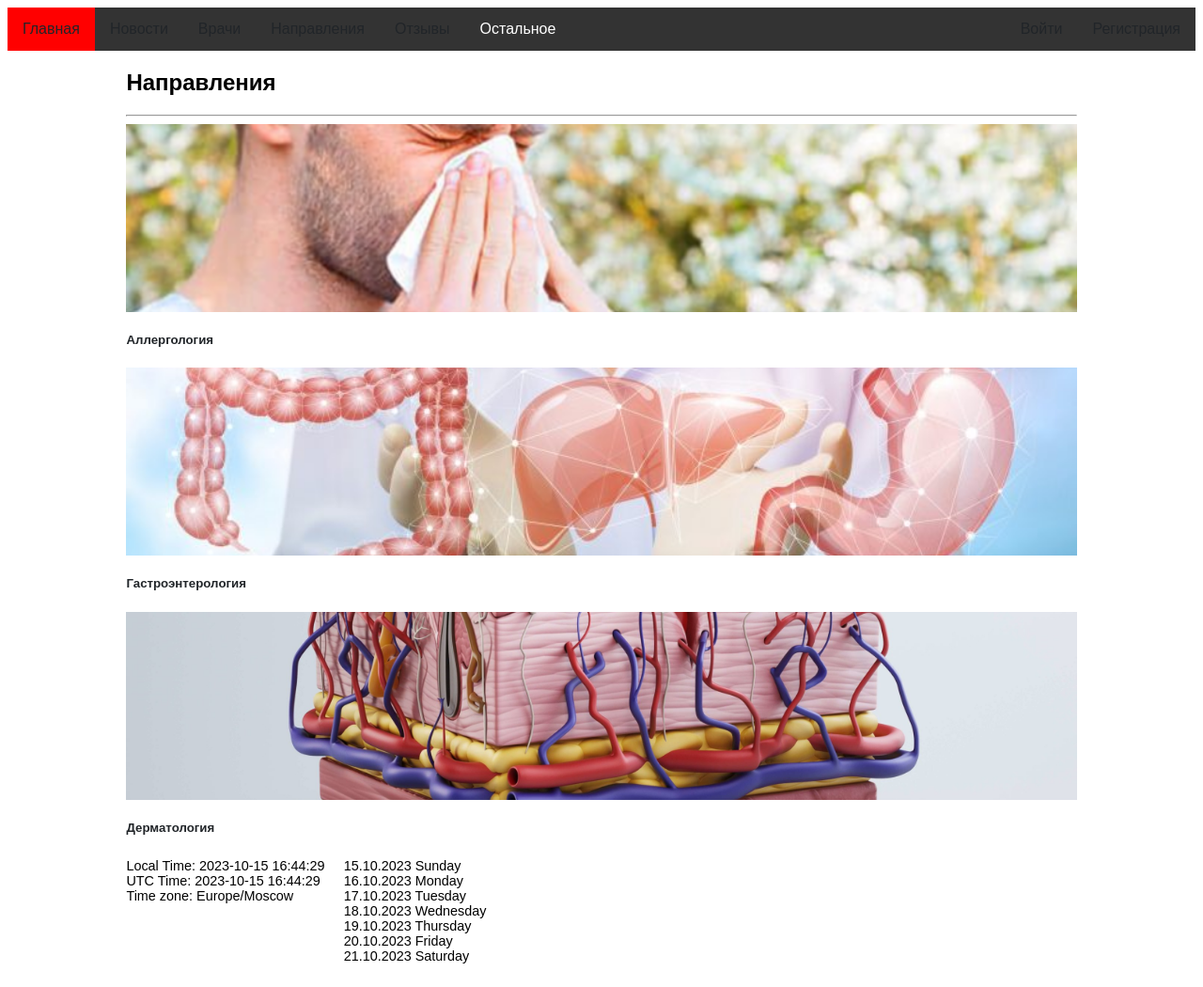
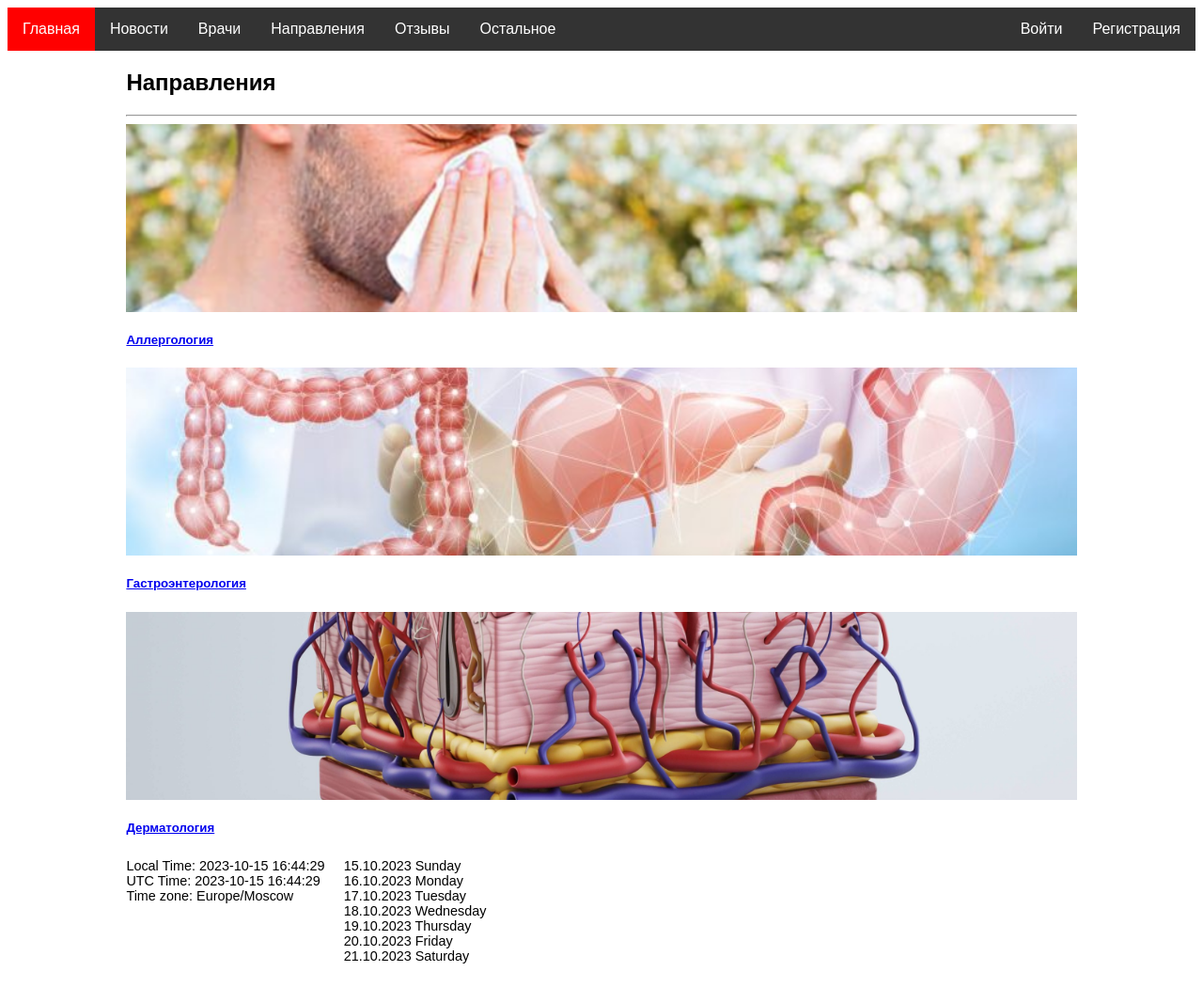
Before and after one commit to denis-pptx/Django-MedicalCenter, a Django app: page /services/categories/ in a window 1280 px wide, with the pointer over the restyled element. Shown: the whole page at 94% size. Run offline with Django 4.2, Linux system fonts and the light colour scheme; data comes from the database, SQL or seed files in the repository; both versions use the stored data as it was after the commit; some libraries are stand-ins or nearby versions.

Commit message:
in categories list removed non link decoration

```diff
--- a/services/static/services/css/styles.css
+++ b/services/static/services/css/styles.css
@@ -28,8 +28,3 @@
     width: 100%;
     height: 100%;
 }
-
-a:hover, a:visited, a:link, a:active {
-  text-decoration: none;
-  color: #212529;
-}
```
Also changed, not shown: db.sqlite3.
